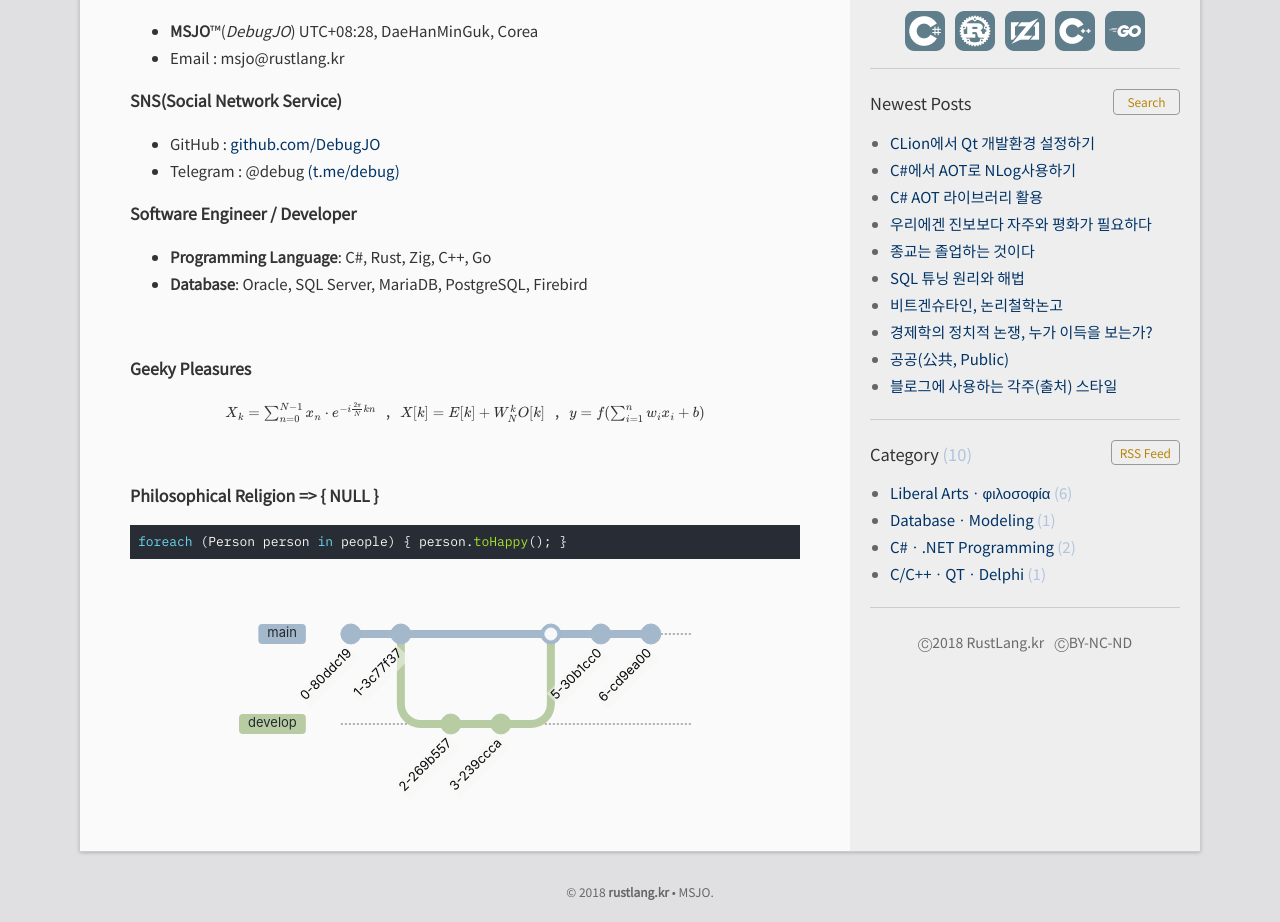
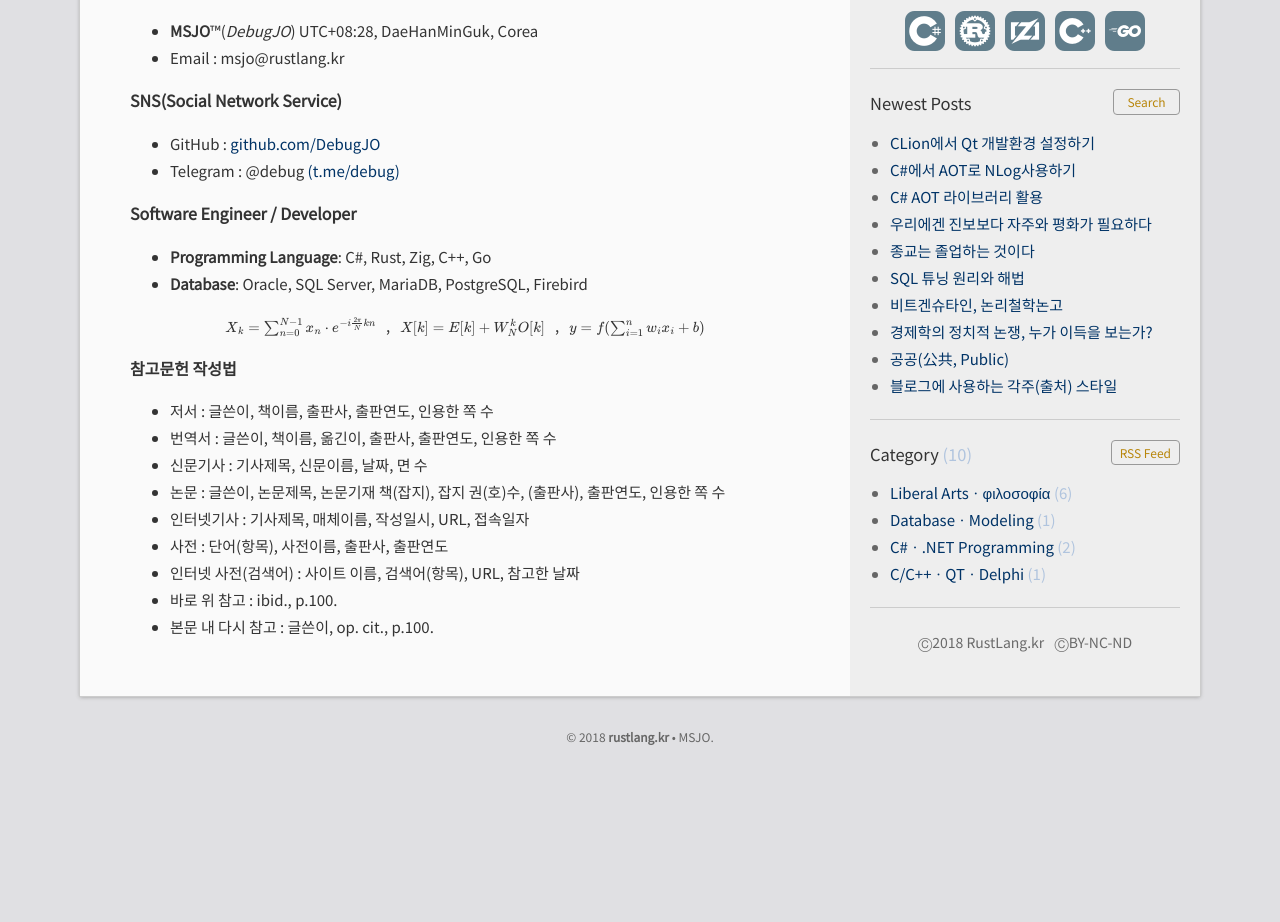
Before and after one commit to DebugJO/rustlang, a Jekyll site: the page built from about.md, in a window 1280 px wide, cut to the strip 304-1226 px from the top of the page. Built offline with Jekyll 4.4.1, drawn with Linux system fonts in a browser that asks for light colours; formulas are drawn with MathJax 3; after the commit the page ends 1071 px from its top, so only the background shows below that.

Commit message:
Update about.md

````diff
--- a/about.md
+++ b/about.md
@@ -19,34 +18,18 @@ Thank you for visiting our website. Please do not hesitate to contact me with an
 * **Programming Language**: C#, Rust, Zig, C++, Go
 * **Database**: Oracle, SQL Server, MariaDB, PostgreSQL, Firebird
 
-<br>
-
-###### Geeky Pleasures
-
 <div style="text-align: center;">
  $X_k = \sum_{n=0}^{N-1} x_n \cdot e^{-i \frac{2\pi}{N} kn}$ &nbsp;&nbsp;,&nbsp;&nbsp; $X[k] = E[k] + W_N^k O[k]$ &nbsp;&nbsp;,&nbsp;&nbsp; $y = f(\sum_{i=1}^{n} w_i x_i + b)$
 </div>
 
-<br>
+###### 참고문헌 작성법
 
-###### Philosophical Religion => { NULL }
-
-```cs
-foreach (Person person in people) { person.toHappy(); }
-```
-
-<br>
-
-```mermaid
-gitGraph
-commit
-commit
-branch develop
-checkout develop
-commit
-commit
-checkout main
-merge develop
-commit
-commit
-```
+* 저서 : 글쓴이, 책이름, 출판사, 출판연도, 인용한 쪽 수
+* 번역서 : 글쓴이, 책이름, 옮긴이, 출판사, 출판연도, 인용한 쪽 수
+* 신문기사 : 기사제목, 신문이름, 날짜, 면 수
+* 논문 : 글쓴이, 논문제목, 논문기재 책(잡지), 잡지 권(호)수, (출판사), 출판연도, 인용한 쪽 수
+* 인터넷기사 : 기사제목, 매체이름, 작성일시, URL, 접속일자
+* 사전 : 단어(항목), 사전이름, 출판사, 출판연도
+* 인터넷 사전(검색어) : 사이트 이름, 검색어(항목), URL, 참고한 날짜
+* 바로 위 참고 : ibid., p.100.
+* 본문 내 다시 참고 : 글쓴이, op. cit., p.100.
````
Also changed, not shown: other parts of about.md (+0 -1 lines).
